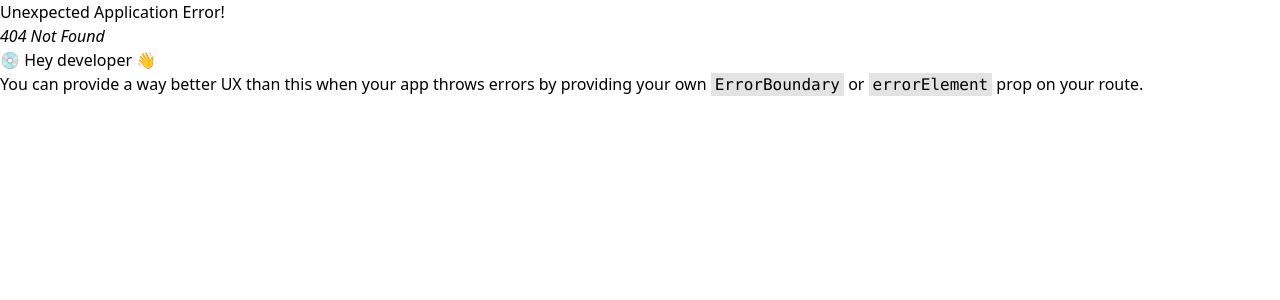
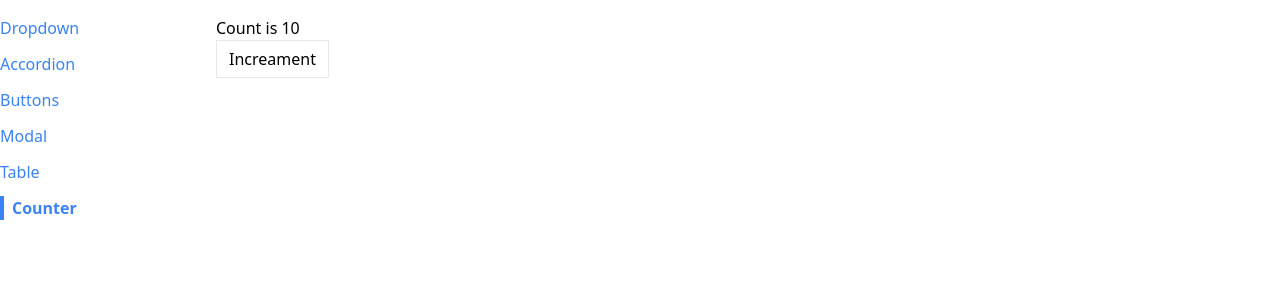
Before and after one commit to Atman-Shah/Modern-React-with-Redux, a React (Create React App) app in the folder 6. comps/: page /counter in a window 1280 px wide. Before the commit this address had no page. Shown: the top 300 px of the page. Built offline with nearby package versions, Linux system fonts and the light colour scheme.

Commit message:
278th VIdeo - Creating the Demo Component

```diff
--- a/6. comps/src/Router.js
+++ b/6. comps/src/Router.js
@@ -5,6 +5,7 @@
 import App from "./App";
 import ModalPage from "./pages/ModalPage";
 import TablePage from "./pages/TablePage";
+import CounterPage from "./pages/CounterPage";
 
 function Router() {
   const router = createBrowserRouter([
@@ -48,6 +49,14 @@
         </App>
       ),
     },
+    {
+      path: "/counter",
+      element: (
+        <App>
+          <CounterPage initialCount={10} />
+        </App>
+      ),
+    },
   ]);
 
   return <RouterProvider router={router} />;
--- a/6. comps/src/components/Sidebar.js
+++ b/6. comps/src/components/Sidebar.js
@@ -6,7 +6,8 @@
     { label: 'Accordion', path: '/accordion' },
     { label: 'Buttons', path: '/buttons' },
     { label: 'Modal', path: '/modal' },
-    { label: 'Table', path: '/table' }
+    { label: 'Table', path: '/table' },
+    { label: 'Counter', path: '/counter' },
   ];
 
   const renderedLinks = links.map((link) => {
--- /dev/null
+++ b/6. comps/src/pages/CounterPage.js
@@ -0,0 +1,23 @@
+import { useState, useEffect } from "react";
+import Button from "../components/Button";
+
+function CounterPage({ initialCount }) {
+  const [count, setCount] = useState(initialCount);
+
+  useEffect(() => {
+    console.log(count);
+  }, [count]);
+
+  const handleClick = () => {
+    setCount(count + 1);
+  };
+
+  return (
+    <div>
+      <h1>Count is {count}</h1>
+      <Button onClick={handleClick}>Increament</Button>
+    </div>
+  );
+}
+
+export default CounterPage;
```
